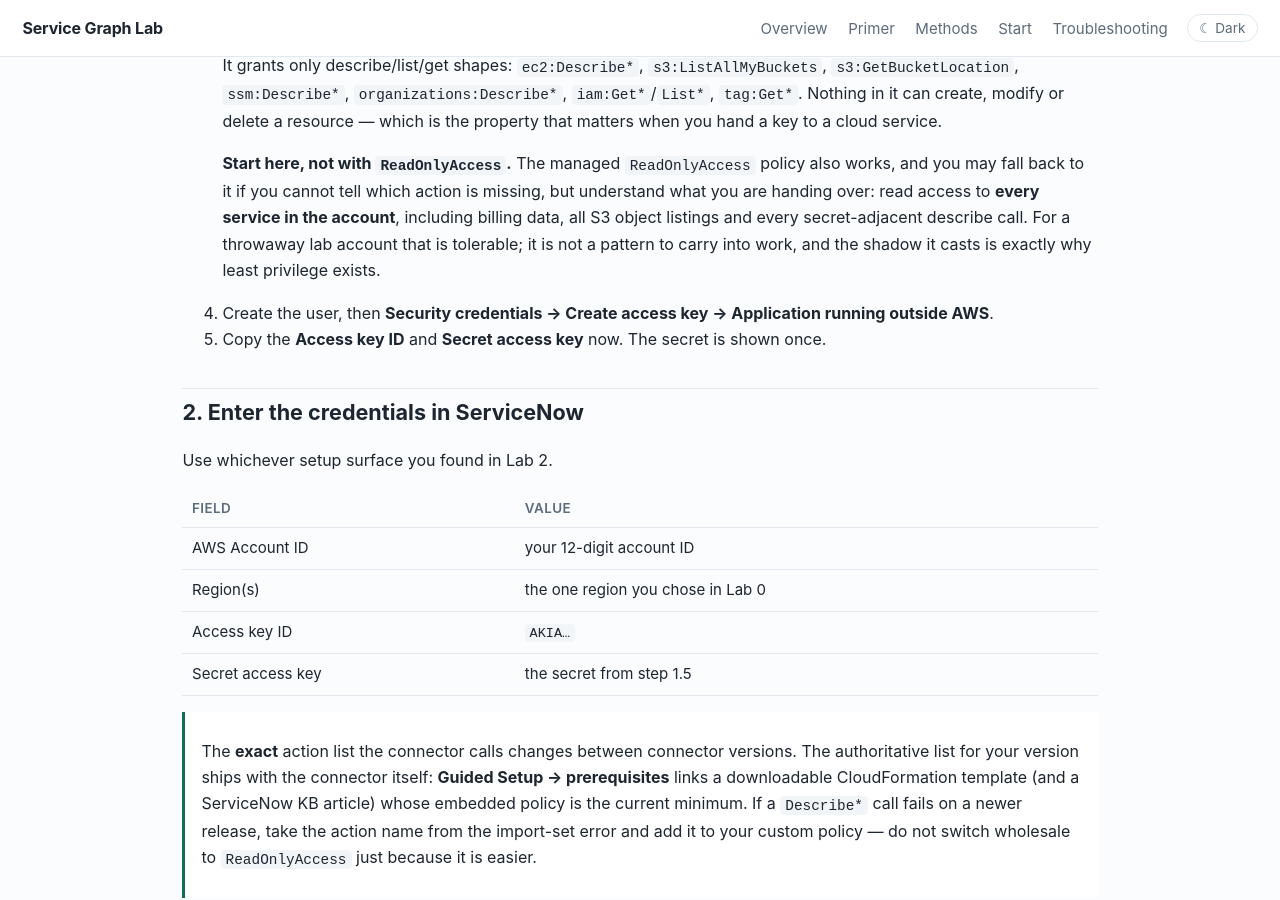
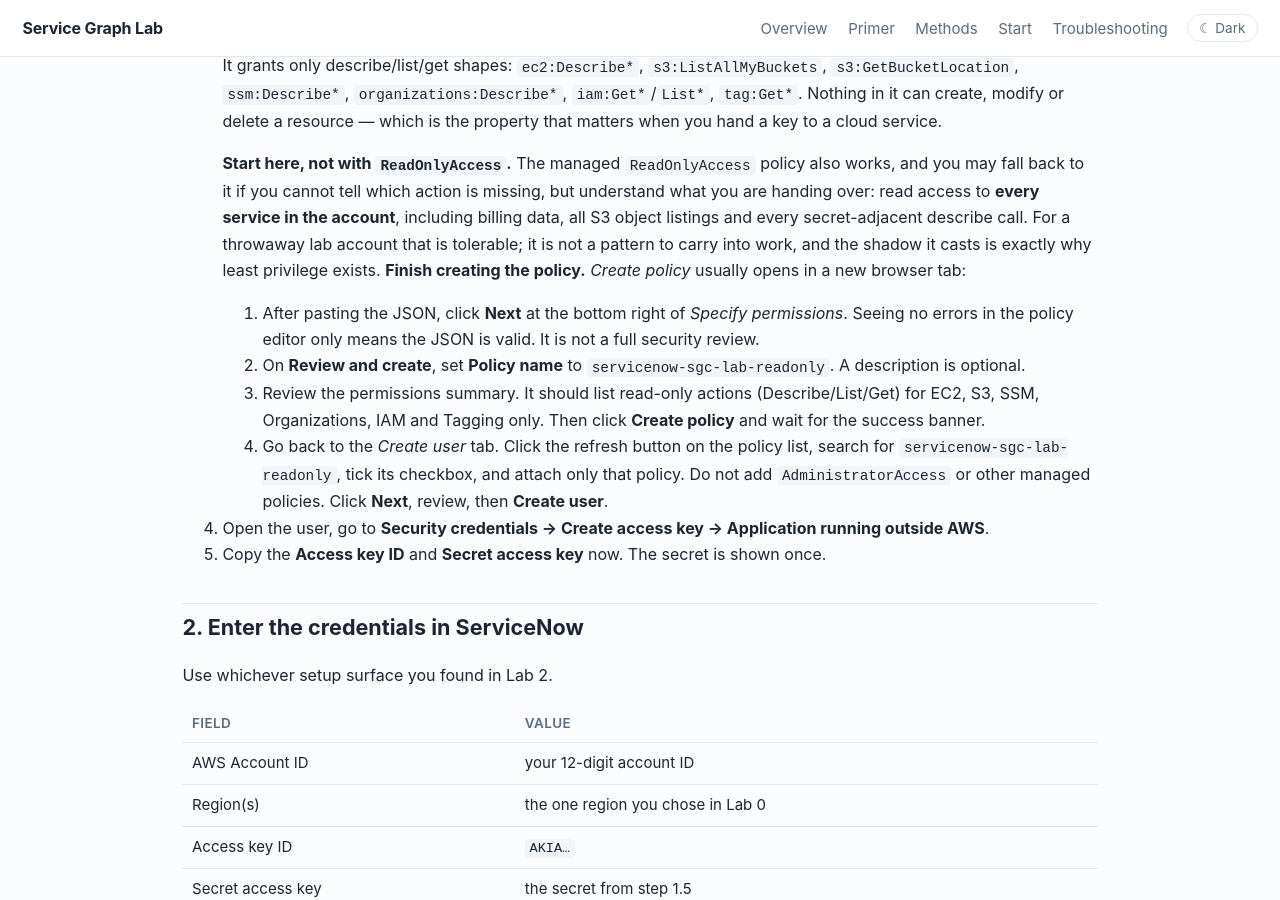
Before and after one commit to eltonaguiar/ServiceNow_ServiceGraph_Lab, a Jekyll site: the page built from labs/03-iam-connection.md, in a window 1280 px wide and 900 px high, scrolled down 616 px. Built offline with Jekyll 4.4.1, drawn with Linux system fonts in a browser that asks for light colours.

Commit message:
docs(lab3): finish Create policy flow and attach to user

```diff
--- a/labs/03-iam-connection.md
+++ b/labs/03-iam-connection.md
@@ -37,7 +37,18 @@ the connection works.
    data, all S3 object listings and every secret-adjacent describe call. For a throwaway lab
    account that is tolerable; it is not a pattern to carry into work, and the shadow it casts
    is exactly why least privilege exists.
-4. Create the user, then **Security credentials → Create access key → Application running
+   **Finish creating the policy.** *Create policy* usually opens in a new browser tab:
+   1. After pasting the JSON, click **Next** at the bottom right of *Specify permissions*. Seeing
+      no errors in the policy editor only means the JSON is valid. It is not a full security review.
+   2. On **Review and create**, set **Policy name** to `servicenow-sgc-lab-readonly`. A description
+      is optional.
+   3. Review the permissions summary. It should list read-only actions (Describe/List/Get) for
+      EC2, S3, SSM, Organizations, IAM and Tagging only. Then click **Create policy** and wait for
+      the success banner.
+   4. Go back to the *Create user* tab. Click the refresh button on the policy list, search for
+      `servicenow-sgc-lab-readonly`, tick its checkbox, and attach only that policy. Do not add
+      `AdministratorAccess` or other managed policies. Click **Next**, review, then **Create user**.
+4. Open the user, go to **Security credentials → Create access key → Application running
    outside AWS**.
 5. Copy the **Access key ID** and **Secret access key** now. The secret is shown once.
 
```
